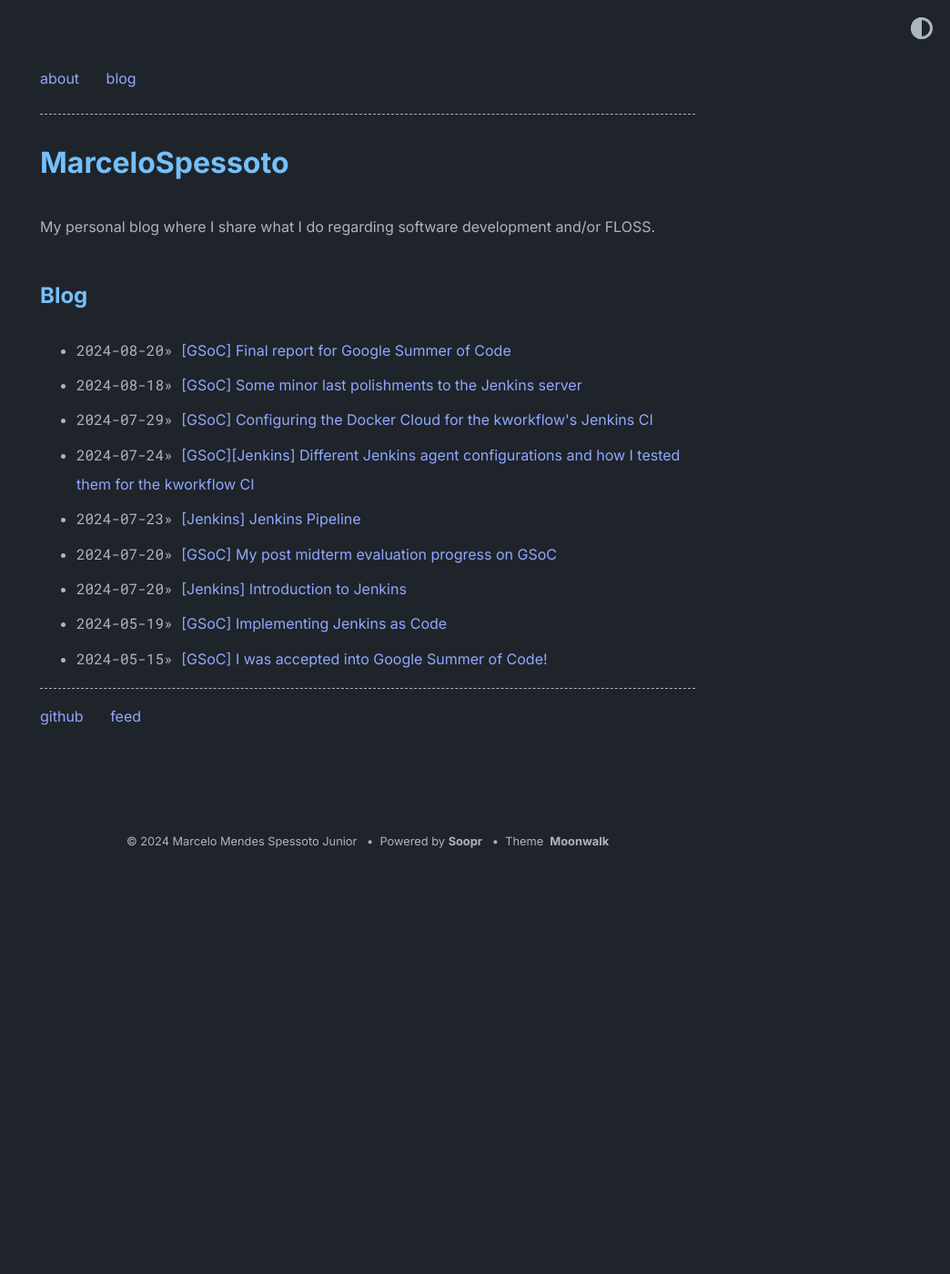
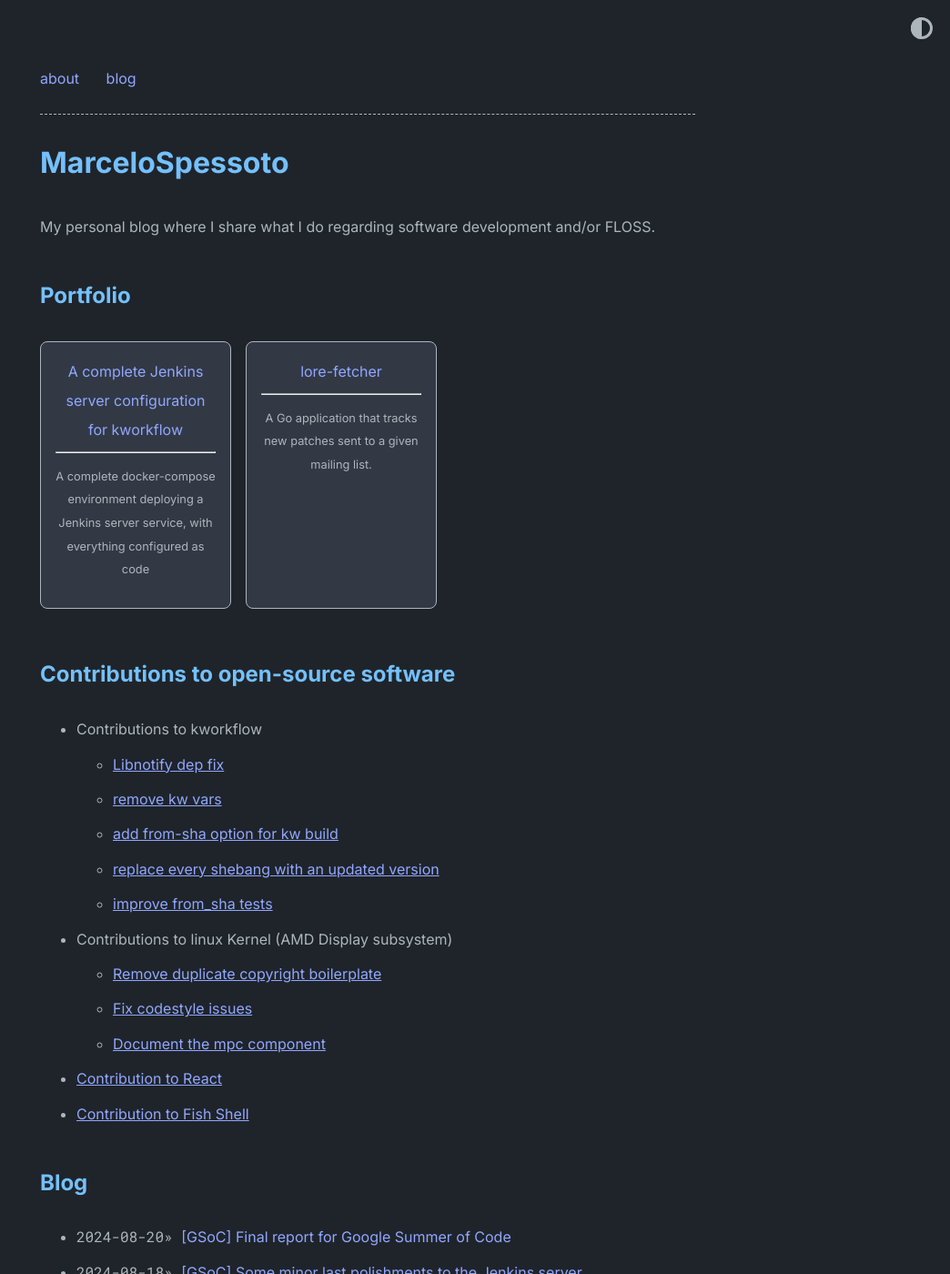
Before and after one commit to MarceloSpessoto/MarceloSpessoto.github.io, a Jekyll site: the page built from index.md, in a window 1280 px wide and 1400 px high. Shown: the whole window at 91% size, without its empty margins (236-1280 px from the left). Built offline with Jekyll 4.4.1, drawn with Linux system fonts in a browser that asks for light colours.

Commit message:
Add projects page
Signed-off-by: Marcelo Mendes Spessoto Junior <marcelomspessoto@gmail.com>

```diff
--- a/_config.yml
+++ b/_config.yml
@@ -21,16 +21,16 @@ theme_config:
   show_footer: true # show footer links in home page,add in _data/home.yml
   show_copyright: true # show copyright notice in footer
   # following keys are using to create home layout
-  show_projects: false # show projects as cards, add in _data/home.yml
+  show_projects: true # show projects as cards, add in _data/home.yml
   show_blog: true # show blog posts added in _posts
   show_old_projects: false # show old projects as cards, add in _data/home.yml
-  show_misc_list: false # show generic vertical list for misc details, add _data/home.yml
+  show_misc_list: true # show generic vertical list for misc details, add _data/home.yml
   show_reading_time: true # show number of words and reading time in the blog posts
   show_tags: true # show tags in a blog posts
   # options for "home" page
   home:
     title_projects: Portfolio
-    title_misc_list: Details
+    title_misc_list: Contributions to open-source software
     title_blog: Blog
     title_old_projects: Old Projects
 
--- a/_data/home.yml
+++ b/_data/home.yml
@@ -6,31 +6,14 @@ navbar_entries:
     url: blog
 
 project_entries:
-  - title: Project 1
-    url: overview-post
-    desc: This is an example project, configured in _data/home.yml
+  - title: A complete Jenkins server configuration for kworkflow
+    url: https://github.com/MarceloSpessoto/jenkins-kw-infra
+    desc: A complete docker-compose environment deploying a Jenkins server service, with everything configured
+      as code
 
-  - title: Project 2
-    url: overview-post
-    desc: Projects are shown in card layout
-
-  - title: Project 3
-    url: overview-post
-    desc: You can control visibility from _config.yml file
-
-  - title: Project 4
-    url: overview-post
-    desc: This project uses highlight markup, configured in _data/home.yml
-    highlight: WIP
-
-  - title: Project 5
-    url: overview-post
-    desc: Moonwalk also has horizontal list (used in header and footer)
-    highlight: WIP
-
-  - title: Project 6
-    url: overview-post
-    desc: It also has a scalable vertical list (in case you need it)
+  - title: lore-fetcher
+    url: https://github.com/MarceloSpessoto/lore-fetcher
+    desc: A Go application that tracks new patches sent to a given mailing list.
 
 old_project_entries:
   - title: Soopr
@@ -58,33 +41,40 @@ footer_entries:
     url: feed.xml
 
 misc_entries:
-  - title: this is an example vertical list
-    url: false
-
-  - title: you can show or hide using a boolean flag in _config.yml
-    url: false
-
-  - title: and you can add data in _data/home.yml
-    url: false
-
-  - title: Blog posts
-    post_list: true
-    url: false
-
-  - title: moonwalk on the Internet
+  - title: Contributions to kworkflow
     url: false
     entries:
-      - title: on Github
-        url: https://github.com/abhinavs/moonwalk
+      - title: Libnotify dep fix
+        url: https://github.com/kworkflow/kworkflow/pull/1005
 
-      - title: originally built for abhinav's homepage
-        url: https://www.abhinav.co
+      - title: remove kw vars
+        url: https://github.com/kworkflow/kworkflow/pull/1042
 
-      - title: this list is scalable and can be nested
-        url: false
-        entries:
-          - title: this is nested inside a nested list
-            url: false
+      - title: add from-sha option for kw build
+        url: https://github.com/kworkflow/kworkflow/pull/1060
 
-          - title: it is easy to use, see _data/home.yml to see how to configure it.
-            url: false
+      - title: replace every shebang with an updated version
+        url: https://github.com/kworkflow/kworkflow/pull/1090
+
+      - title: improve from_sha tests
+        url: https://github.com/kworkflow/kworkflow/pull/1141
+
+  - title: Contributions to linux Kernel (AMD Display subsystem)
+    url: false
+    entries:
+      - title: Remove duplicate copyright boilerplate
+        url: https://lore.kernel.org/amd-gfx/20231228221513.2069-1-marcelomspessoto@gmail.com/
+
+      - title: Fix codestyle issues
+        url: https://lore.kernel.org/amd-gfx/20231229174156.1800-1-marcelomspessoto@gmail.com/
+
+      - title: Document the mpc component
+        url: https://lore.kernel.org/amd-gfx/CADnq5_M=eExVCby7v77fuRPD+3-fJTLLW4jK_vUSS23x_9+bOw@mail.gmail.com/
+
+  - title: Contribution to React
+    url: https://github.com/DefinitelyTyped/DefinitelyTyped/pull/66723
+    desc: Adding support for BigInt type in `key` property, from the DefinitelyTyped repository
+
+  - title: Contribution to Fish Shell
+    url: https://github.com/fish-shell/fish-shell/pull/9994
+    desc: Shorten autocomplete for node.fish
```
Also changed, not shown: _posts/2024-08-20-final-submission.md (+3 -3 lines).
